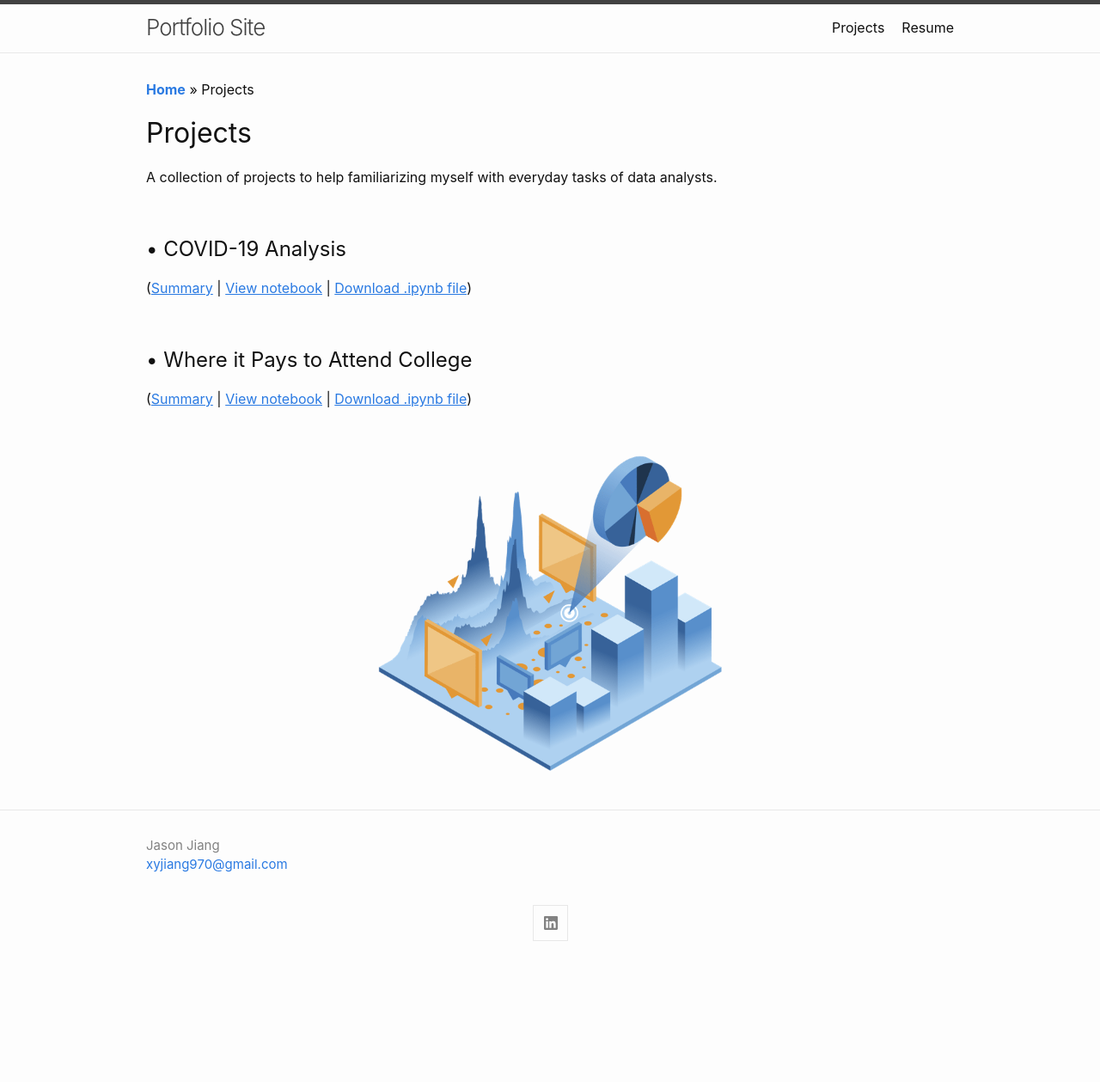
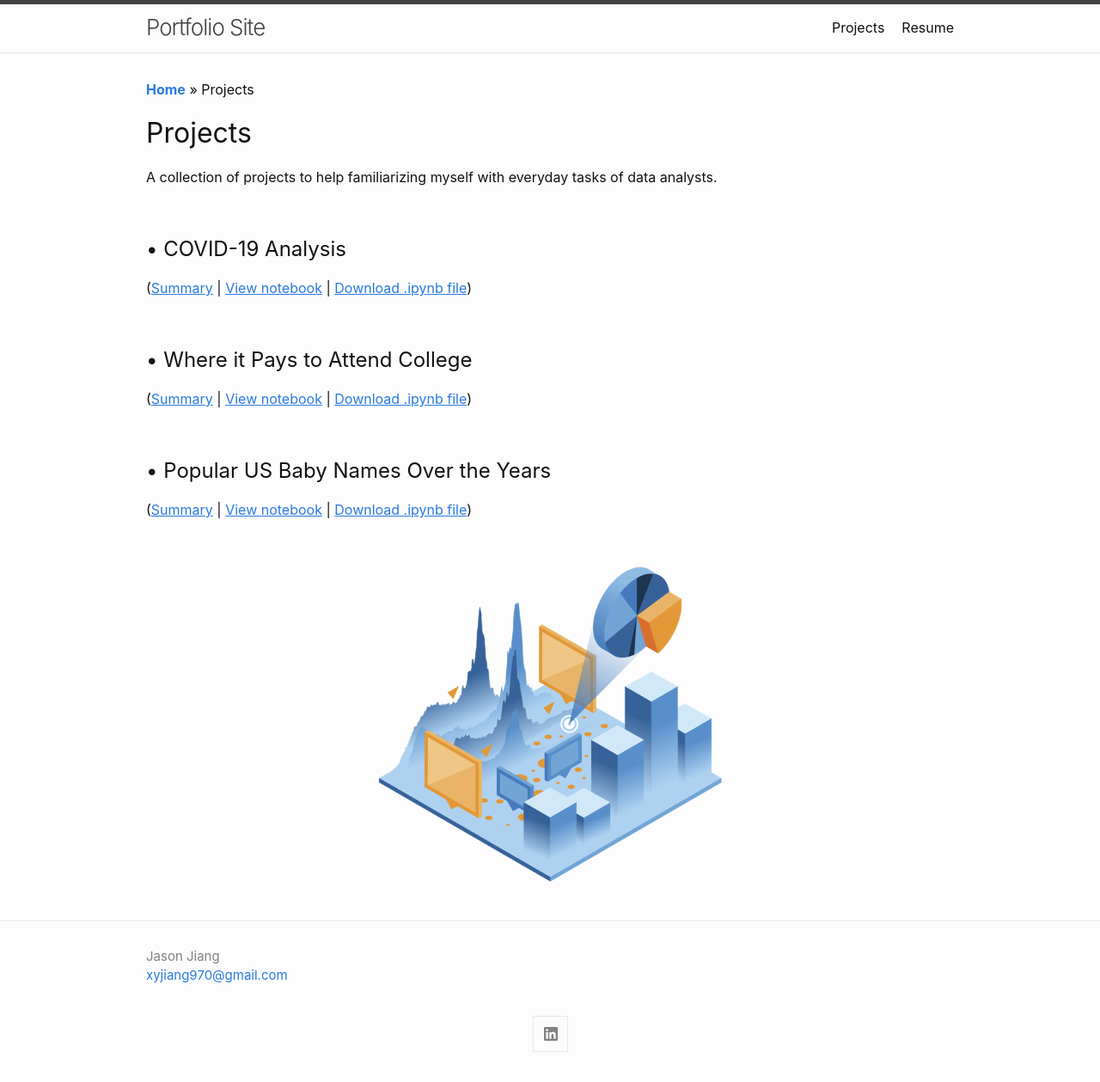
Before and after one commit to xyjiang970/xyjiang970.github.io, a Jekyll site: the page built from projects/projects_home.md, in a window 1280 px wide. Shown: the whole page at 86% size. Built offline with Jekyll 4.4.1, drawn with Linux system fonts in a browser that asks for light colours; before the commit the page ends 1130 px from its top, so only the background shows below that.

Commit message:
Update projects_home.md

```diff
--- a/projects/projects_home.md
+++ b/projects/projects_home.md
@@ -21,4 +21,9 @@
 
 <br>
 
+## • Popular US Baby Names Over the Years
+(<a href="#"><u>Summary</u></a> \| <a href="#" target="_blank"><u>View notebook</u></a> \| <a href="#"><u>Download .ipynb file</u></a>)
+
+<br>
+
 <img src="/projects/projects_page_image.png" alt="projects_page_image" width="400">
```
